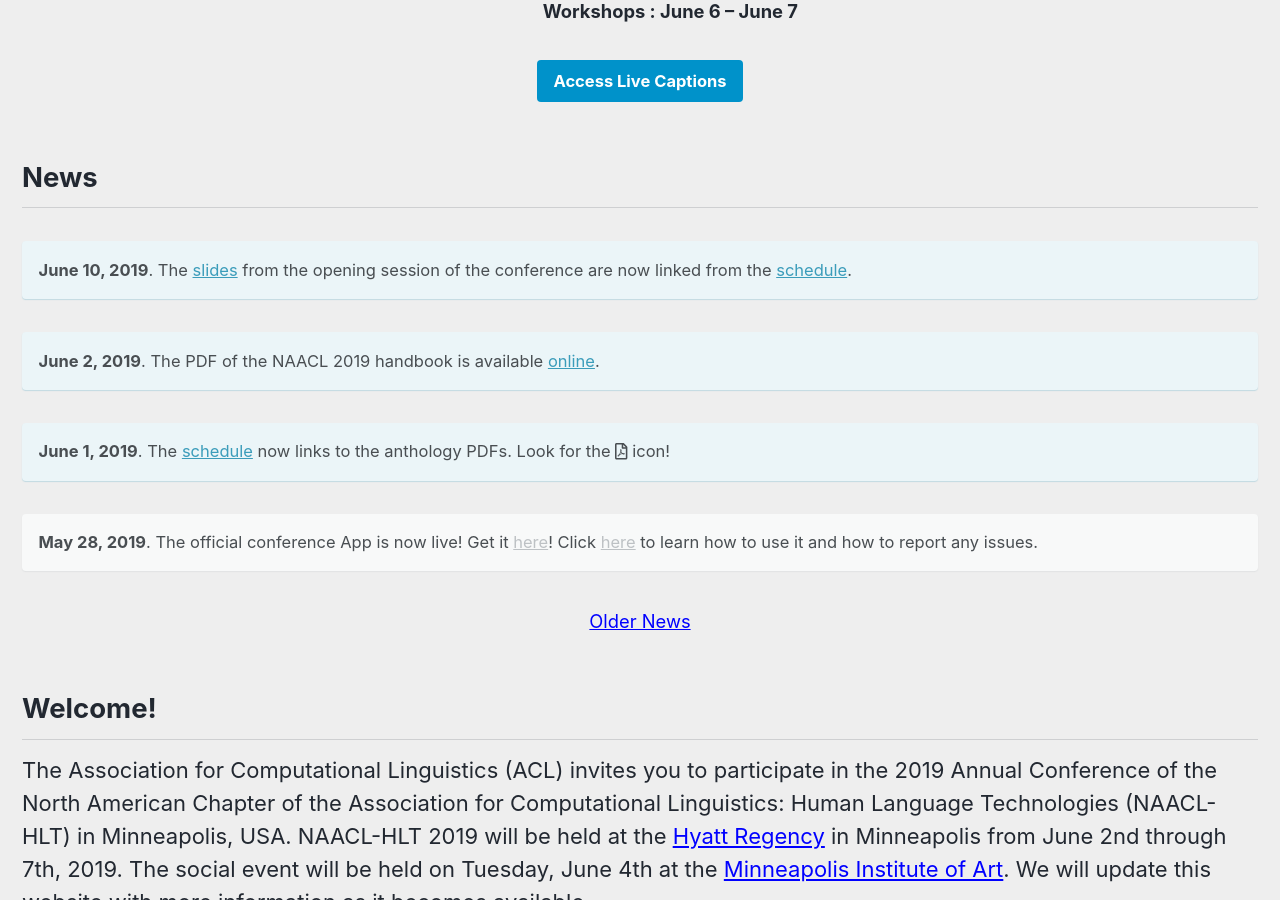
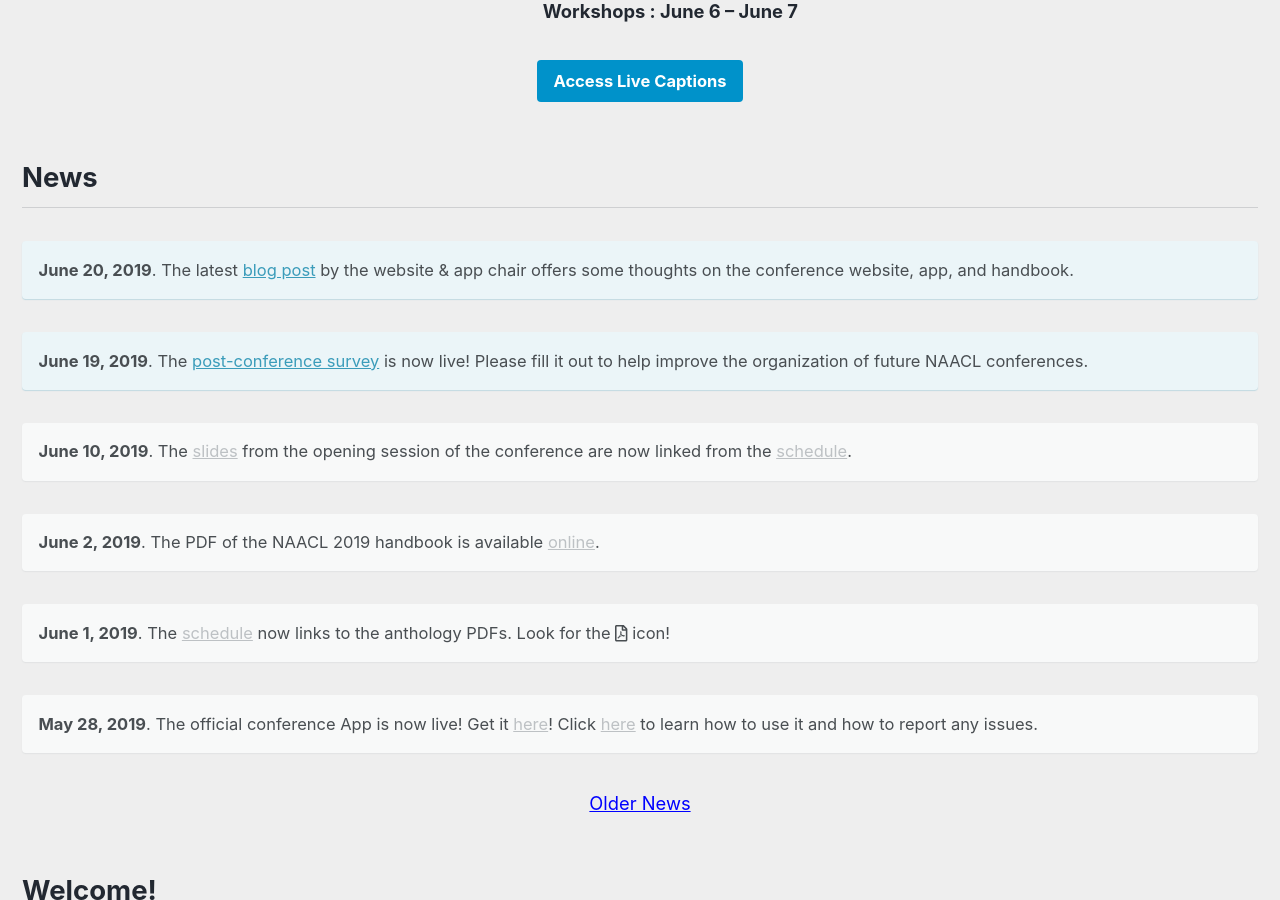
Before and after one commit to naacl-org/naacl-2021-website, a Jekyll site: the page built from _pages/home.md, in a window 1280 px wide and 900 px high, scrolled down 792 px. Built offline with Jekyll 4.4.1, drawn with Linux system fonts in a browser that asks for light colours; cached includes are drawn as plain includes; nearby versions of some CDN libraries.

Commit message:
Add blog post about conference materials.
- Add post-conference survey link to home page.
- Add whova report download.

```diff
--- a/_data/authors.yml
+++ b/_data/authors.yml
@@ -66,9 +66,10 @@ jill:
 nitin:
   name        : "Nitin Madnani"
   uri         : "https://desilinguist.org"
-  bio         : "Web &amp; App Chair | Senior Research Scientist, Educational Testing Service"
+  bio         : "Website &amp; App Chair | Senior Research Scientist, Educational Testing Service"
   avatar      : "https://secure.gravatar.com/avatar/65a5e38cb0ce9a77841d3567fb3cc156.png?r=PG&s=150"
   twitter     : "haikuman"
+  github      : "https://github.com/desilinguist"
 
 luwang:
   name        : "Student Volunteer Coordinator"
--- a/_pages/home.md
+++ b/_pages/home.md
@@ -20,14 +20,20 @@ excerpt: "<br/><br/>"
 
 <h2>News</h2>
 
-**June 10, 2019**. The [slides](/downloads/naacl2019-intro-slides.pdf) from the opening session of the conference are now linked from the [schedule](/schedule).
+**June 20, 2019**. The latest [blog post](/blog/digital-and-collaborative-materials/) by the website & app chair offers some thoughts on the conference website, app, and handbook.
 {: .notice--info}
 
-**June 2, 2019**. The PDF of the NAACL 2019 handbook is available [online](https://drive.google.com/file/d/19PKzGZiaP8s1Ev9YjvO1OvdN6fOuz3SW/view).
+**June 19, 2019**. The [post-conference survey](https://forms.office.com/Pages/ResponsePage.aspx?id=DQSIkWdsW0yxEjajBLZtrQAAAAAAAAAAAAN__iHODedURTgxQkU5VUs3M1JYSUVZVzZXVUhRTUFITy4u) is now live! Please fill it out to help improve the organization of future NAACL conferences.
 {: .notice--info}
 
+**June 10, 2019**. The [slides](/downloads/naacl2019-intro-slides.pdf) from the opening session of the conference are now linked from the [schedule](/schedule).
+{: .notice}
+
+**June 2, 2019**. The PDF of the NAACL 2019 handbook is available [online](https://drive.google.com/file/d/19PKzGZiaP8s1Ev9YjvO1OvdN6fOuz3SW/view).
+{: .notice}
+
 **June 1, 2019**. The [schedule](/schedule/) now links to the anthology PDFs. Look for the <i class="far fa-file-pdf"></i>&nbsp;icon!
-{: .notice--info}
+{: .notice}
 
 **May 28, 2019**. The official conference App is now live! Get it [here](https://whova.com/portal/naacl_201906/?source=download_page)! Click [here](/participants#conference-app) to learn how to use it and how to report any issues.
 {: .notice}
```
Also changed, not shown: _posts/2019-06-20-digital-and-collaborative-materials.md (added, +52 -0 lines), 1 other file.
